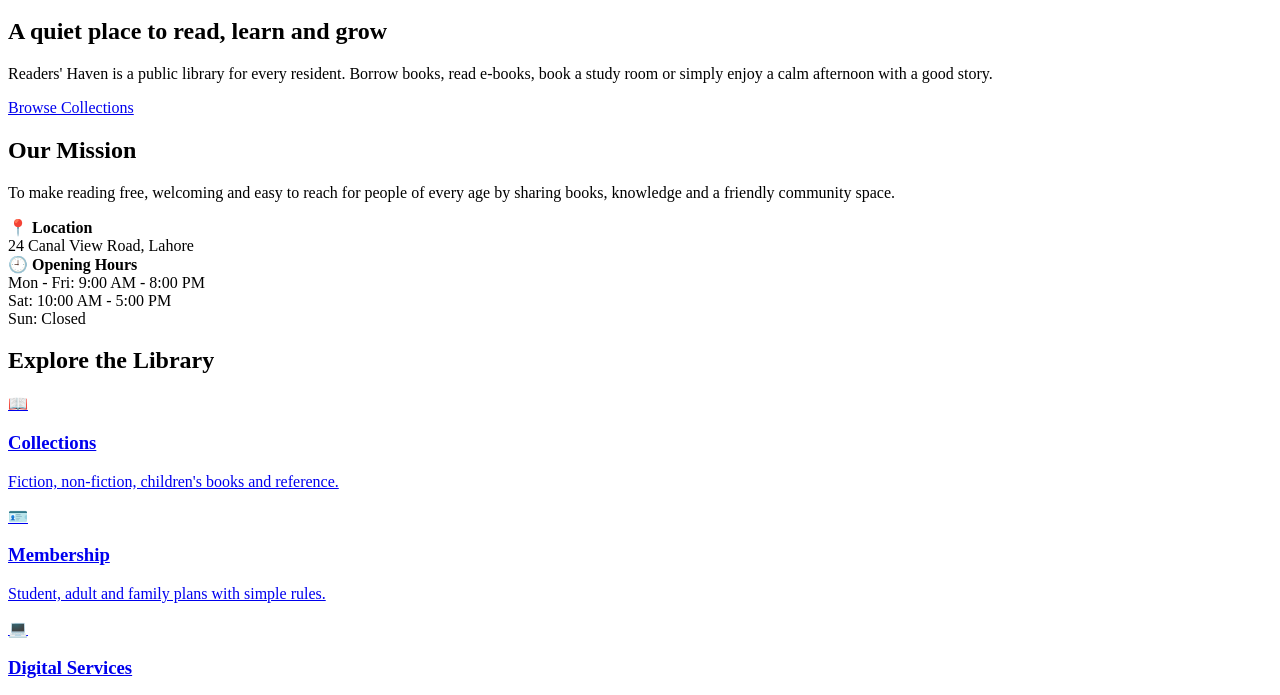
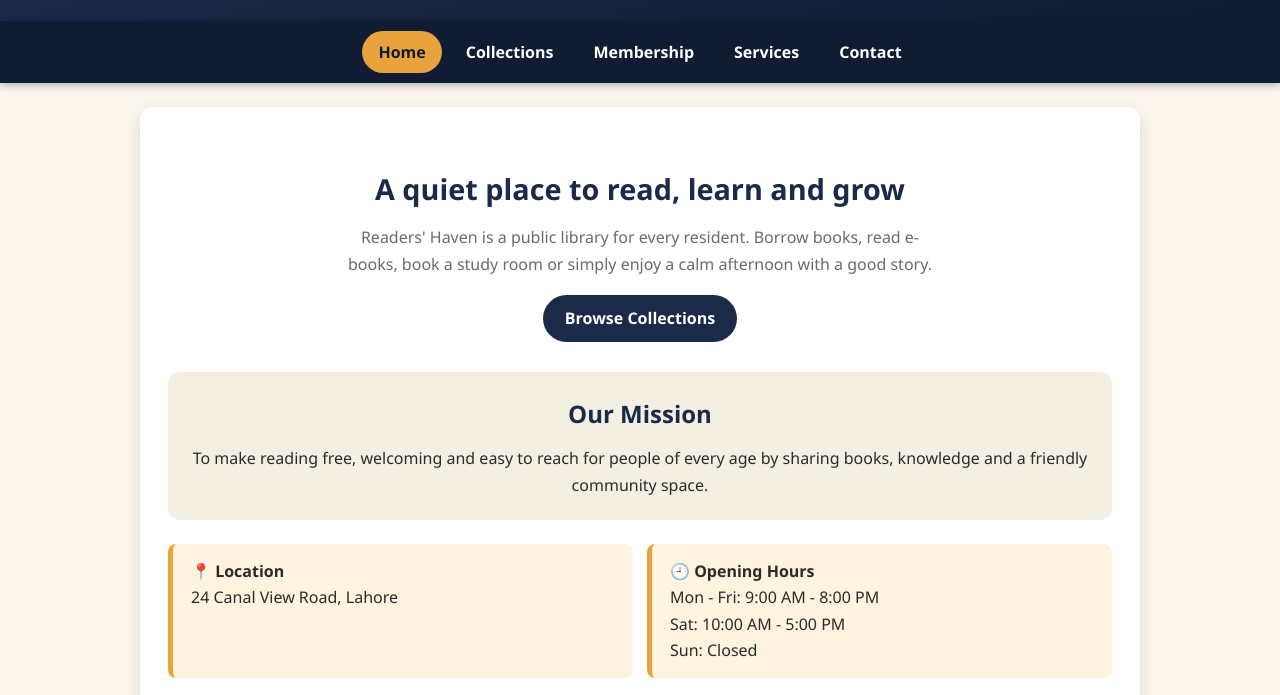
Before and after one commit to Devops-7th/readers-haven-library, a website: page src/index.html in a window 1280 px wide. Shown: the part 135-830 px from the top of the page. Drawn offline with Linux system fonts and the light colour scheme.

Commit message:
style: add shared global styles, navigation and home page block

```diff
--- a/styles/style.css
+++ b/styles/style.css
@@ -1 +1,230 @@
-/* Shared styles - filled in by the team */
+/* =====================================================
+   Readers' Haven - Shared Global Styles (Team Lead)
+   ===================================================== */
+:root {
+  --navy: #1b2a49;
+  --navy-dark: #111c33;
+  --amber: #e8a33d;
+  --cream: #faf6ee;
+  --text: #2b2b2b;
+  --muted: #6b6b6b;
+  --border: #e6dfd0;
+  --radius: 12px;
+  --shadow: 0 6px 18px rgba(17, 28, 51, 0.12);
+}
+
+* {
+  box-sizing: border-box;
+  margin: 0;
+  padding: 0;
+  font-family: 'Segoe UI', Tahoma, Geneva, Verdana, sans-serif;
+}
+
+html {
+  scroll-behavior: smooth;
+}
+
+body {
+  background-color: var(--cream);
+  color: var(--text);
+  line-height: 1.65;
+  min-height: 100vh;
+  display: flex;
+  flex-direction: column;
+}
+
+/* ---------- Header ---------- */
+header {
+  background: linear-gradient(135deg, var(--navy) 0%, var(--navy-dark) 100%);
+  color: #fff;
+  padding: 2.2rem 1.5rem;
+  text-align: center;
+}
+
+header h1 {
+  font-size: 2rem;
+  letter-spacing: 0.5px;
+}
+
+header p {
+  margin-top: 6px;
+  opacity: 0.9;
+}
+
+/* ---------- Navigation ---------- */
+nav {
+  position: sticky;
+  top: 0;
+  z-index: 10;
+  background-color: var(--navy-dark);
+  display: flex;
+  justify-content: center;
+  flex-wrap: wrap;
+  gap: 8px;
+  padding: 10px;
+  box-shadow: 0 2px 8px rgba(0, 0, 0, 0.3);
+}
+
+nav a {
+  color: #fff;
+  text-decoration: none;
+  font-weight: 600;
+  padding: 8px 16px;
+  border-radius: 999px;
+  transition: background-color 0.2s, color 0.2s;
+}
+
+nav a:hover {
+  background-color: var(--navy);
+}
+
+nav a[aria-current="page"] {
+  background-color: var(--amber);
+  color: var(--navy-dark);
+}
+
+/* ---------- Layout ---------- */
+main {
+  flex: 1;
+  width: 100%;
+  max-width: 1000px;
+  margin: 24px auto;
+  padding: 28px;
+  background: #fff;
+  border-radius: var(--radius);
+  box-shadow: var(--shadow);
+}
+
+main h2 {
+  color: var(--navy);
+  margin-bottom: 12px;
+}
+
+footer {
+  text-align: center;
+  padding: 18px;
+  background-color: #2b2b2b;
+  color: #ddd;
+  font-size: 0.9rem;
+}
+
+/* ---------- Shared components ---------- */
+.grid-container {
+  display: grid;
+  grid-template-columns: repeat(auto-fit, minmax(250px, 1fr));
+  gap: 20px;
+  margin-top: 20px;
+}
+
+.card {
+  border: 1px solid var(--border);
+  padding: 18px;
+  border-radius: var(--radius);
+  background-color: #fff;
+  transition: transform 0.2s, box-shadow 0.2s;
+}
+
+.card:hover {
+  transform: translateY(-4px);
+  box-shadow: var(--shadow);
+}
+
+.btn {
+  display: inline-block;
+  padding: 10px 22px;
+  background-color: var(--navy);
+  color: #fff;
+  text-decoration: none;
+  font-weight: 600;
+  border-radius: 999px;
+  transition: background-color 0.2s;
+}
+
+.btn:hover {
+  background-color: var(--navy-dark);
+}
+
+/* Mandatory CSS Media Query for Responsiveness */
+@media (max-width: 768px) {
+  header h1 {
+    font-size: 1.6rem;
+  }
+  nav {
+    gap: 4px;
+    padding: 8px;
+  }
+  nav a {
+    padding: 6px 12px;
+    font-size: 0.9rem;
+  }
+  main {
+    margin: 12px;
+    width: auto;
+    padding: 18px;
+  }
+}
+
+/* ===== Home Page (Team Lead - Faizan) ===== */
+.home-page .hero {
+  text-align: center;
+  padding: 30px 10px 20px;
+}
+
+.home-page .hero h2 {
+  font-size: 1.8rem;
+}
+
+.home-page .hero p {
+  max-width: 600px;
+  margin: 0 auto 18px;
+  color: var(--muted);
+}
+
+.home-page .mission {
+  text-align: center;
+  background: #f4efe3;
+  border-radius: var(--radius);
+  padding: 22px;
+  margin: 10px 0;
+}
+
+.home-page .info-bar {
+  display: flex;
+  flex-wrap: wrap;
+  gap: 14px;
+  justify-content: center;
+  margin: 24px 0;
+}
+
+.home-page .info-bar div {
+  flex: 1 1 220px;
+  background: #fdf3df;
+  border-left: 5px solid var(--amber);
+  border-radius: 8px;
+  padding: 14px 18px;
+}
+
+.home-page .quick-links .grid-container {
+  grid-template-columns: repeat(auto-fit, minmax(200px, 1fr));
+}
+
+.home-page .quick-links h3 {
+  color: var(--navy);
+  margin-bottom: 4px;
+}
+
+.home-page .quick-links a {
+  color: inherit;
+  text-decoration: none;
+  display: block;
+}
+
+.home-page .quick-links .icon {
+  font-size: 2rem;
+}
+
+@media (max-width: 480px) {
+  .home-page .hero h2 {
+    font-size: 1.4rem;
+  }
+}
```
